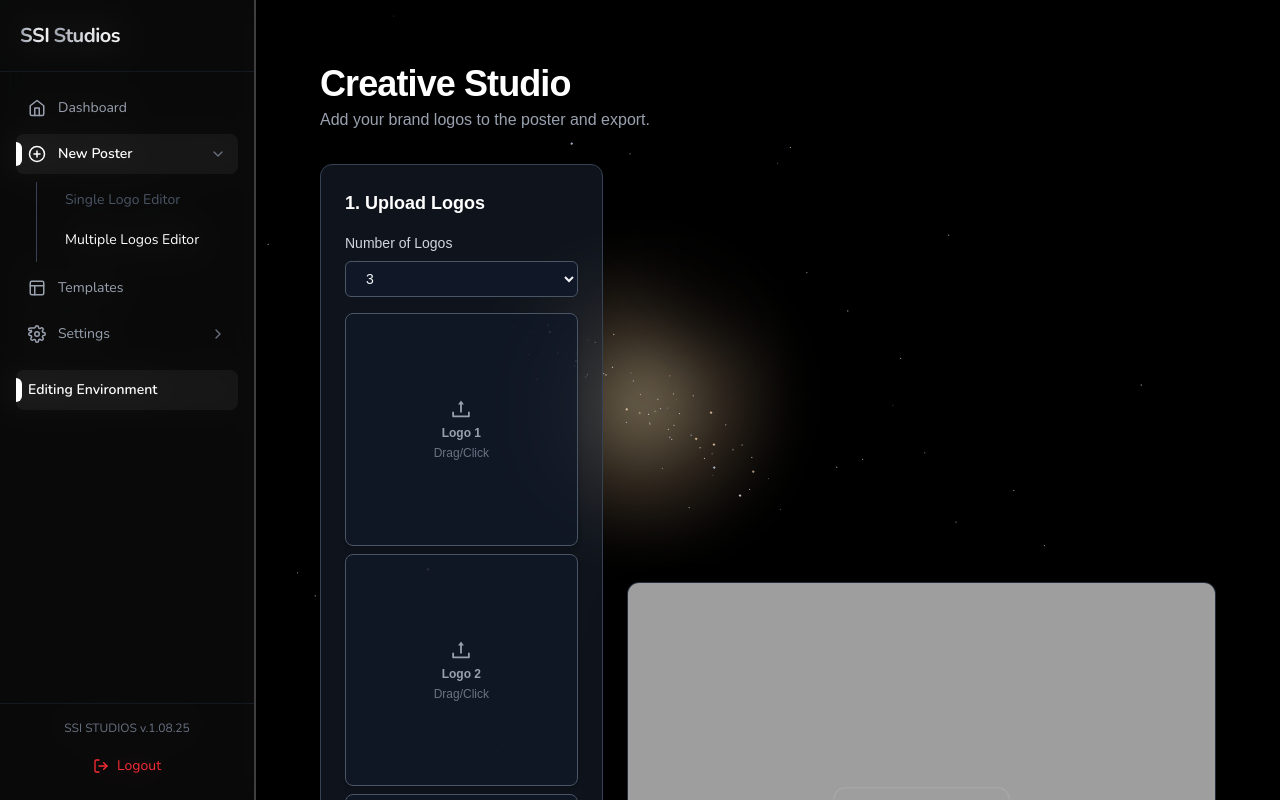
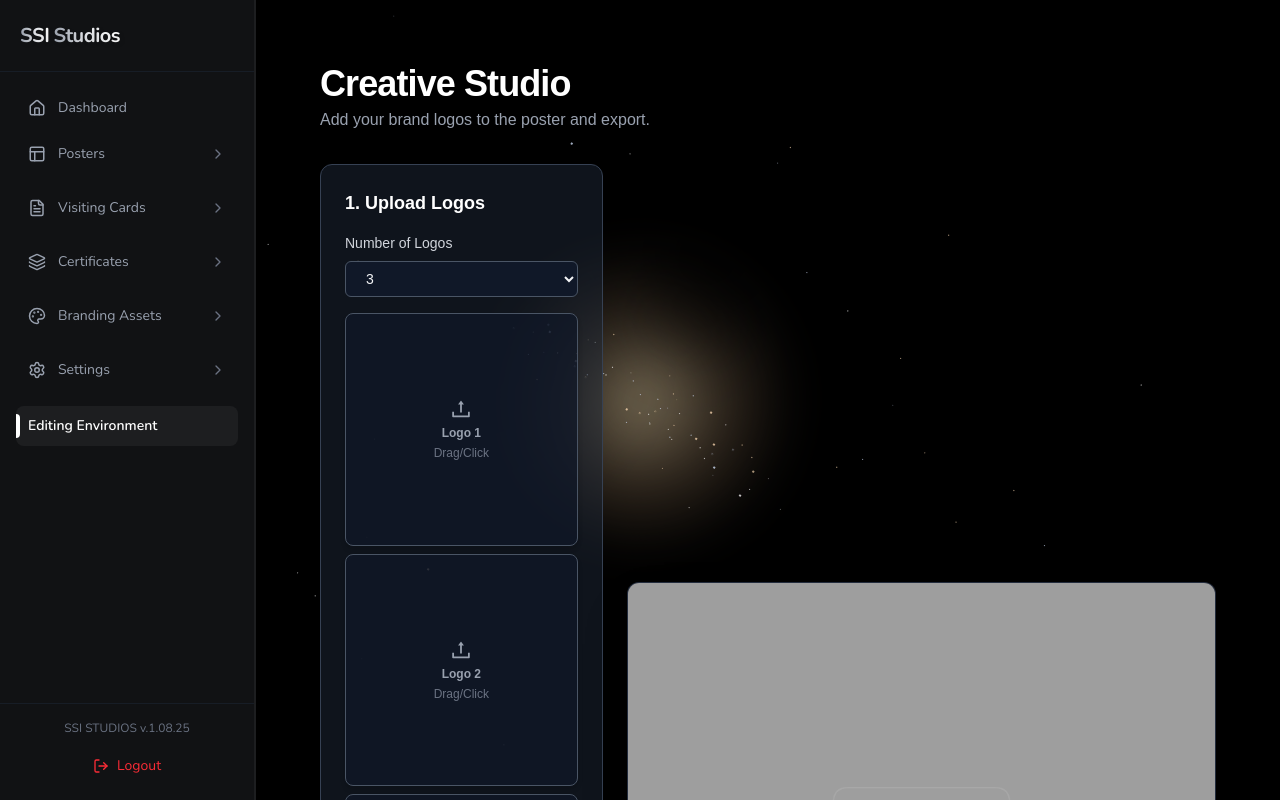
Before and after one commit to steeltroops-ai/ssistudios, a Next.js app: page /poster/new/multiple-logo/editor in a window 1280 px wide. Shown: the top 800 px of the page. Built offline with nearby package versions, Linux system fonts and the light colour scheme; sample sign-in values are in the browser's storage.

Commit message:
Update Sidebar.tsx

```diff
--- a/components/Sidebar.tsx
+++ b/components/Sidebar.tsx
@@ -2,145 +2,101 @@
 'use client'
 
 import { useState, useEffect } from 'react'
-import Logo from './Logo'
-import { useAuth } from '@/contexts/AuthContext'
 import { motion, AnimatePresence } from 'framer-motion'
+import Logo from './Logo' // Your Logo component
+// import { useAuth } from '@/contexts/AuthContext' // Assuming this is defined
 
-// --- SVG Icon Components (corrected CogIcon) ---
-function HomeIcon({ size = 18, className = "" }: { size?: number, className?: string }) {
-  return (
-    <svg xmlns="http://www.w3.org/2000/svg" width={size} height={size} viewBox="0 0 24 24" fill="none" stroke="currentColor" strokeWidth="2" strokeLinecap="round" strokeLinejoin="round" className={className}>
-      <path d="m3 9 9-7 9 7v11a2 2 0 0 1-2 2H5a2 2 0 0 1-2-2z"></path>
-      <polyline points="9 22 9 12 15 12 15 22"></polyline>
-    </svg>
-  );
-}
+// --- Lucide React Icons for Consistency ---
+import {
+  Home,
+  PlusCircle,
+  FileText,
+  Layers,
+  Palette,
+  Settings,
+  ChevronDown,
+  ChevronRight,
+  LogOut,
+  Menu,
+  X,
+  Layout,
+  User,
+  FolderOpen
+} from 'lucide-react'
 
-function PlusCircleIcon({ size = 18, className = "" }: { size?: number, className?: string }) {
-  return (
-    <svg xmlns="http://www.w3.org/2000/svg" width={size} height={size} viewBox="0 0 24 24" fill="none" stroke="currentColor" strokeWidth="2" strokeLinecap="round" strokeLinejoin="round" className={className}>
-      <circle cx="12" cy="12" r="10"></circle>
-      <line x1="12" y1="8" x2="12" y2="16"></line>
-      <line x1="8" y1="12" x2="16" y2="12"></line>
-    </svg>
-  );
-}
-
-function TemplateIcon({ size = 18, className = "" }: { size?: number, className?: string }) {
-  return (
-    <svg xmlns="http://www.w3.org/2000/svg" width={size} height={size} viewBox="0 0 24 24" fill="none" stroke="currentColor" strokeWidth="2" strokeLinecap="round" strokeLinejoin="round" className={className}>
-      <rect x="3" y="3" width="18" height="18" rx="2" ry="2"></rect>
-      <line x1="3" y1="9" x2="21" y2="9"></line>
-      <line x1="9" y1="21" x2="9" y2="9"></line>
-    </svg>
-  );
-}
-
-// *** CORRECTED COG ICON PATH DATA ***
-function CogIcon({ size = 18, className = "" }: { size?: number, className?: string }) {
-  return (
-    <svg xmlns="http://www.w3.org/2000/svg" width={size} height={size} viewBox="0 0 24 24" fill="none" stroke="currentColor" strokeWidth="2" strokeLinecap="round" strokeLinejoin="round" className={className}>
-      <circle cx="12" cy="12" r="3"></circle>
-      <path d="M19.4 15a1.65 1.65 0 0 0 .33 1.82l.06.06a2 2 0 0 1 0 2.83 2 2 0 0 1-2.83 0l-.06-.06a1.65 1.65 0 0 0-1.82-.33 1.65 1.65 0 0 0-1 1.51V21a2 2 0 0 1-2 2 2 2 0 0 1-2-2v-.09A1.65 1.65 0 0 0 9 19.4a1.65 1.65 0 0 0-1.82.33l-.06.06a2 2 0 0 1-2.83 0 2 2 0 0 1 0-2.83l.06-.06a1.65 1.65 0 0 0 .33-1.82 1.65 1.65 0 0 0-1.51-1H3a2 2 0 0 1-2-2 2 2 0 0 1 2-2h.09A1.65 1.65 0 0 0 4.6 9a1.65 1.65 0 0 0-.33-1.82l-.06-.06a2 2 0 0 1-2.83 0 2 2 0 0 1 0-2.83l.06-.06a1.65 1.65 0 0 0 1.82-.33H9a1.65 1.65 0 0 0 1-1.51V3a2 2 0 0 1 2-2 2 2 0 0 1 2 2v.09a1.65 1.65 0 0 0 1 1.51 1.65 1.65 0 0 0 1.82-.33l.06-.06a2 2 0 0 1 2.83 0 2 2 0 0 1 0 2.83l-.06.06a1.65 1.65 0 0 0-.33 1.82V9a1.65 1.65 0 0 0 1.51 1H21a2 2 0 0 1 2 2 2 2 0 0 1-2 2h-.09a1.65 1.65 0 0 0-1.51 1z"></path>
-    </svg>
-  );
-}
-
-function ChevronDownIcon({ size = 16, className = "" }: { size?: number, className?: string }) {
-  return (
-    <svg xmlns="http://www.w3.org/2000/svg" width={size} height={size} viewBox="0 0 24 24" fill="none" stroke="currentColor" strokeWidth="2" strokeLinecap="round" strokeLinejoin="round" className={className}>
-      <polyline points="6 9 12 15 18 9"></polyline>
-    </svg>
-  );
-}
-
-function ChevronRightIcon({ size = 16, className = "" }: { size?: number, className?: string }) {
-  return (
-    <svg xmlns="http://www.w3.org/2000/svg" width={size} height={size} viewBox="0 0 24 24" fill="none" stroke="currentColor" strokeWidth="2" strokeLinecap="round" strokeLinejoin="round" className={className}>
-      <polyline points="9 18 15 12 9 6"></polyline>
-    </svg>
-  );
-}
-
-function LogoutIcon({ size = 16, className = "" }: { size?: number, className?: string }) {
-  return (
-    <svg xmlns="http://www.w3.org/2000/svg" width={size} height={size} viewBox="0 0 24 24" fill="none" stroke="currentColor" strokeWidth="2" strokeLinecap="round" strokeLinejoin="round" className={className}>
-      <path d="M9 21H5a2 2 0 0 1-2-2V5a2 2 0 0 1 2-2h4"></path>
-      <polyline points="16 17 21 12 16 7"></polyline>
-      <line x1="21" y1="12" x2="9" y2="12"></line>
-    </svg>
-  );
-}
-
-function MenuAlt3Icon({ size = 20, className = "" }: { size?: number, className?: string }) {
-  return (
-    <svg xmlns="http://www.w3.org/2000/svg" width={size} height={size} viewBox="0 0 24 24" fill="none" stroke="currentColor" strokeWidth="2" strokeLinecap="round" strokeLinejoin="round" className={className}>
-      <line x1="4" y1="12" x2="20" y2="12"></line>
-      <line x1="4" y1="6" x2="20" y2="6"></line>
-      <line x1="4" y1="18" x2="20" y2="18"></line>
-    </svg>
-  );
-}
-
-function XIcon({ size = 20, className = "" }: { size?: number, className?: string }) {
-  return (
-    <svg xmlns="http://www.w3.org/2000/svg" width={size} height={size} viewBox="0 0 24 24" fill="none" stroke="currentColor" strokeWidth="2" strokeLinecap="round" strokeLinejoin="round" className={className}>
-      <line x1="18" y1="6" x2="6" y2="18"></line>
-      <line x1="6" y1="6" x2="18" y2="18"></line>
-    </svg>
-  );
-}
-// --- END: SVG Icon Components (corrected) ---
-
-// ... (rest of your Sidebar.tsx code remains the same)
-
+// --- Menu Data ---
 type MenuItem = {
   name: string
-  icon: React.ComponentType<{ size?: number; className?: string; }>
+  icon: React.ElementType
   path?: string
   children?: { name: string; path: string }[]
 }
 
 const menu: MenuItem[] = [
-  { name: 'Dashboard', icon: HomeIcon, path: '/dashboard' },
+  { name: 'Dashboard', icon: Home, path: '/dashboard' },
   {
-    name: 'New Poster',
-    icon: PlusCircleIcon,
+    name: 'Posters',
+    icon: Layout,
     children: [
-      { name: 'Single Logo Editor', path: '/poster/new/single-logo/editor' },
-      { name: 'Multiple Logos Editor', path: '/poster/new/multiple-logo/editor' },
+      { name: 'Upload Templates', path: '/posters/upload' },
+      { name: 'Single Logo Editor', path: '/posters/single-logo-editor' },
+      { name: 'Multiple Logos Editor', path: '/posters/multiple-logo-editor' },
     ],
   },
-  { name: 'Templates', icon: TemplateIcon, path: '/templates' },
+  {
+    name: 'Visiting Cards',
+    icon: FileText,
+    children: [
+      { name: 'Create New', path: '/visiting-cards/new' },
+      { name: 'Manage Templates', path: '/visiting-cards/manage' },
+    ],
+  },
+  {
+    name: 'Certificates',
+    icon: Layers,
+    children: [
+      { name: 'Certificate Generator', path: '/certificates/generator' },
+      { name: 'Saved Certificates', path: '/certificates/saved' },
+    ],
+  },
+  {
+    name: 'Branding Assets',
+    icon: Palette,
+    children: [
+      { name: 'Logo Library', path: '/branding/logo-library' },
+      { name: 'Fonts & Colors', path: '/branding/fonts-colors' },
+    ],
+  },
   {
     name: 'Settings',
-    icon: CogIcon,
+    icon: Settings,
     children: [
-      { name: 'Team', path: '/settings/team' },
-      { name: 'Access', path: '/settings/access' },
+      { name: 'Theme', path: '/settings/theme' },
+      { name: 'Profile & Preferences', path: '/settings/profile' },
     ],
   },
 ]
 
+// --- Sidebar Component (Updated Design & Functionality) ---
 type SidebarProps = {
   forceActive?: string;
-  isOpen: boolean; // Prop to control mobile sidebar visibility
-  toggleSidebar: () => void; // Prop to toggle mobile sidebar
+  isOpen: boolean;
+  toggleSidebar: () => void;
 }
 
 export default function Sidebar({ forceActive, isOpen, toggleSidebar }: SidebarProps) {
-  const { logout } = useAuth();
+  // const { logout } = useAuth(); // Assuming this is defined
+  const logout = () => { console.log("Logout function called"); }; // Mock logout for demonstration
+
   const [pathname, setPathname] = useState('');
   const [expanded, setExpanded] = useState<string[]>([])
 
-  // This useEffect manages body scroll when mobile sidebar is open/closed
   useEffect(() => {
     if (isOpen) {
       document.body.style.overflow = 'hidden';
     } else {
       document.body.style.overflow = '';
     }
-    // Cleanup function to reset overflow when component unmounts or isOpen changes
     return () => {
       document.body.style.overflow = '';
     };
@@ -194,21 +150,23 @@ export default function Sidebar({ forceActive, isOpen, toggleSidebar }: SidebarP
     pathname.includes('/poster/new/multiple-logo/editor')
 
   const SidebarContent = (
-    // This 'aside' element is the actual sidebar content.
-    // Its width defines the 'ml-64' used in parent components.
-    <aside className="w-64 h-screen bg-[#0b0b0b]/80 text-white flex flex-col justify-between backdrop-blur-lg font-nunito border-r-2 border-white/20">
-      <div>
-        <div className="p-5 h-[72px] border-b border-gray-800/50 sticky top-0 z-20 bg-transparent flex items-center justify-between">
+    // FIX: Main aside is now a flex container with a fixed footer
+    <aside className="w-64 h-screen bg-[#111214] text-white flex flex-col font-nunito border-r-2 border-white/5 shadow-xl">
+
+      {/* FIX: Header with Logo */}
+      <div className="p-5 h-[72px] border-b border-gray-800/50 flex items-center justify-between">
         <Logo />
       </div>
-        <nav className="px-4 py-4 overflow-y-auto max-h-[calc(100vh-140px)]">
+
+      {/* FIX: Navigation is now a scrollable container */}
+      <nav className="flex-1 px-4 py-4 overflow-y-auto">
         {menu.map((item) => {
           const Icon = item.icon
           const isOpenMenuItem = expanded.includes(item.name)
           const active = isParentActive(item)
-            const muted = false
 
           const isForcedActive = forceActive === item.name;
+          const muted = false;
 
           return (
             <div key={item.name} className="mb-1.5">
@@ -222,44 +180,36 @@ export default function Sidebar({ forceActive, isOpen, toggleSidebar }: SidebarP
                   } else {
                     if (item.path && item.path !== pathname) {
                       navigate(item.path)
-                        toggleSidebar() // Close mobile sidebar on navigation
+                      toggleSidebar()
                     }
                   }
                 }}
-                  className={`group flex items-center justify-between w-full px-3 py-2.5 rounded-lg transition-all duration-200 relative ${
-                    muted
-                      ? 'text-gray-500 cursor-not-allowed'
-                      : active
-                      ? 'bg-white/5 text-white font-semibold'
-                      : 'text-gray-400 hover:text-white hover:bg-white/5'
-                  } ${!muted && (isForcedActive ? 'cursor-default' : 'hover:scale-[1.02] active:scale-[0.98] cursor-pointer')}`}
+                className={`group flex items-center justify-between w-full px-3 py-2.5 rounded-lg transition-all duration-200 relative
+                  ${active ? 'text-white font-medium' : 'text-gray-400 hover:text-white'}
+                  hover:bg-white/5 active:scale-[0.98] cursor-pointer`}
                 type="button"
                 disabled={muted}
               >
-                  <div className={`absolute left-0 top-1/2 -translate-y-1/2 h-6 w-1.5 bg-white rounded-r-full transition-opacity duration-300 ${active ? 'opacity-100' : 'opacity-0'}`}></div>
+                <div className={`absolute left-0 top-1/2 -translate-y-1/2 h-6 w-1 rounded-r-full transition-opacity duration-300 ${active ? 'opacity-100 bg-white shadow-glow' : 'opacity-0'}`}></div>
                 <div className="flex items-center gap-3">
-                    <Icon size={18} />
+                  <Icon size={18} className={`transition-colors ${active ? 'text-white' : 'text-gray-400 group-hover:text-white'}`} />
                   <span className="text-sm">{item.name}</span>
                 </div>
-                  {item.children &&
-                    (isOpenMenuItem ? (
-                      <ChevronDownIcon
-                        size={16}
-                        className={muted ? 'text-gray-600' : 'text-gray-500 group-hover:text-gray-300'}
-                      />
+                {item.children && (
+                  isOpenMenuItem ? (
+                    <ChevronDown size={16} className={`text-gray-500 group-hover:text-gray-300 transition-transform duration-200 ${isOpenMenuItem ? 'rotate-180' : ''}`} />
                   ) : (
-                      <ChevronRightIcon
-                        size={16}
-                        className={muted ? 'text-gray-600' : 'text-gray-500 group-hover:text-gray-300'}
-                      />
-                    ))}
+                    <ChevronRight size={16} className={`text-gray-500 group-hover:text-gray-300 transition-transform duration-200 ${isOpenMenuItem ? 'rotate-180' : ''}`} />
+                  )
+                )}
               </button>
 
               {item.children && (
-                  <div
-                    className={`ml-5 border-l border-gray-700 pl-4 overflow-hidden transition-all duration-300 ease-in-out mt-2 ${
-                      isOpenMenuItem ? 'max-h-40 opacity-100' : 'max-h-0 opacity-0'
-                    }`}
+                <motion.div
+                  initial={false}
+                  animate={{ height: isOpenMenuItem ? 'auto' : 0, opacity: isOpenMenuItem ? 1 : 0 }}
+                  transition={{ type: "spring", stiffness: 300, damping: 30, duration: 0.3 }}
+                  className="ml-5 border-l border-gray-700 pl-4 overflow-hidden mt-2"
                 >
                   {item.children.map((child) => {
                     const childIsActive = isChildActive(child.path)
@@ -272,16 +222,12 @@ export default function Sidebar({ forceActive, isOpen, toggleSidebar }: SidebarP
                           if (childMuted) return;
                           if (child.path !== pathname) {
                             navigate(child.path)
-                              toggleSidebar() // Close mobile sidebar on navigation
+                            toggleSidebar()
                           }
                         }}
-                          className={`block w-full text-left px-3 py-2 text-sm rounded-md transition-all duration-200 mb-1 ${
-                            childMuted
-                              ? 'text-gray-600 cursor-not-allowed'
-                              : childIsActive
-                              ? 'text-white font-medium'
-                              : 'text-gray-400 hover:text-white'
-                          } ${!childMuted && 'hover:scale-[1.02] active:scale-[0.98] cursor-pointer'}`}
+                        className={`block w-full text-left px-3 py-2 text-sm rounded-md transition-colors duration-200 mb-1
+                          ${childMuted ? 'text-gray-600 cursor-not-allowed' : childIsActive ? 'text-white font-medium' : 'text-gray-400 hover:text-white'}
+                          ${!childMuted && 'hover:bg-white/5 active:scale-[0.98] cursor-pointer'}`}
                         type="button"
                         disabled={childMuted}
                       >
@@ -289,7 +235,7 @@ export default function Sidebar({ forceActive, isOpen, toggleSidebar }: SidebarP
                       </button>
                     )
                   })}
-                  </div>
+                </motion.div>
               )}
             </div>
           )
@@ -297,14 +243,14 @@ export default function Sidebar({ forceActive, isOpen, toggleSidebar }: SidebarP
 
         {isEditingEnvironment && (
           <div className="relative group flex items-center justify-between w-full px-3 py-2.5 rounded-lg bg-white/5 text-white font-semibold mt-2">
-               <div className="absolute left-0 top-1/2 -translate-y-1/2 h-6 w-1.5 bg-white rounded-r-full"></div>
+             <div className="absolute left-0 top-1/2 -translate-y-1/2 h-6 w-1 rounded-r-full bg-white"></div>
             <span className="text-sm">Editing Environment</span>
           </div>
         )}
       </nav>
-      </div>
 
-      <div className="flex-shrink-0 p-4 border-t border-gray-800/50 bg-transparent w-full">
+      {/* FIX: Fixed Footer */}
+      <div className="flex-shrink-0 p-4 border-t border-gray-800/50 w-full">
         <div className="text-gray-500 text-xs mb-3 text-center select-none">
           SSI STUDIOS v.1.08.25
         </div>
@@ -313,7 +259,7 @@ export default function Sidebar({ forceActive, isOpen, toggleSidebar }: SidebarP
           className="flex items-center justify-center gap-2 text-sm text-red-500 hover:text-red-400 transition-colors w-full py-2 rounded-lg hover:bg-red-500/10 cursor-pointer"
           type="button"
         >
-          <LogoutIcon size={16} />
+          <LogOut size={16} />
           Logout
         </button>
       </div>
@@ -327,7 +273,6 @@ export default function Sidebar({ forceActive, isOpen, toggleSidebar }: SidebarP
       <link href="https://fonts.googleapis.com/css2?family=Nunito:wght@400;600;700&display=swap" rel="stylesheet" />
 
       {/* Mobile hamburger button */}
-      {/* Added Framer Motion for entrance animation */}
       <motion.div
         className="lg:hidden fixed top-4 right-4 z-50"
         initial={{ opacity: 0, x: 50 }}
@@ -336,14 +281,13 @@ export default function Sidebar({ forceActive, isOpen, toggleSidebar }: SidebarP
       >
         <button
           onClick={toggleSidebar}
-    className="w-10 h-10 flex items-center justify-center bg-[#111214]/80 rounded-full border border-gray-800/50 text-white hover:bg-[#1a1b1f] transition backdrop-blur-md shadow-md"
+          className="w-10 h-10 flex items-center justify-center bg-[#1a1b1f] rounded-full border border-gray-800/50 text-white hover:bg-[#2a2b2f] transition backdrop-blur-md shadow-md"
           type="button"
           aria-label={isOpen ? "Close menu" : "Open menu"}
         >
-    {isOpen ? <XIcon size={24} /> : <MenuAlt3Icon size={24} />}
+          {isOpen ? <X size={24} /> : <Menu size={24} />}
         </button>
       </motion.div>
-
 
       {/* Desktop Sidebar (visible on lg screens and up) */}
       <div className="hidden lg:block fixed top-0 left-0 h-screen z-30">
@@ -351,14 +295,14 @@ export default function Sidebar({ forceActive, isOpen, toggleSidebar }: SidebarP
       </div>
 
       {/* Mobile Sidebar Container (for animation and overlay) */}
-      <AnimatePresence> {/* Required for exit animations */}
-        {isOpen && ( // Render only when open for exit animation
+      <AnimatePresence>
+        {isOpen && (
           <motion.div
-            initial={{ opacity: 0 }} // Start overlay faded
-            animate={{ opacity: 1 }} // Fade in
-            exit={{ opacity: 0 }}   // Fade out
-            transition={{ duration: 0.3 }} // Smooth fade for overlay
-            className="fixed inset-0 z-40 lg:hidden" // Removed 'visible'/'invisible' as Framer Motion handles it
+            initial={{ opacity: 0 }}
+            animate={{ opacity: 1 }}
+            exit={{ opacity: 0 }}
+            transition={{ duration: 0.3 }}
+            className="fixed inset-0 z-40 lg:hidden"
             aria-hidden={!isOpen}
           >
             {/* Backdrop */}
@@ -367,18 +311,17 @@ export default function Sidebar({ forceActive, isOpen, toggleSidebar }: SidebarP
               onClick={toggleSidebar}
               aria-label="Close sidebar overlay"
             />
-
             {/* Sidebar Panel */}
             <motion.div
-              initial={{ x: '-100%' }} // Start completely off-screen to the left
-              animate={{ x: '0%' }}    // Slide in
-              exit={{ x: '-100%' }}    // Slide out
+              initial={{ x: '-100%' }}
+              animate={{ x: '0%' }}
+              exit={{ x: '-100%' }}
               transition={{
-                type: "spring", // Use a spring animation for a natural bounce
+                type: "spring",
                 stiffness: 200,
                 damping: 25
               }}
-              className="relative w-64 h-full" // Removed 'transform transition-transform' as Framer Motion handles it
+              className="relative w-64 h-full"
             >
               {SidebarContent}
             </motion.div>
@@ -390,6 +333,9 @@ export default function Sidebar({ forceActive, isOpen, toggleSidebar }: SidebarP
         .font-nunito {
           font-family: 'Nunito', sans-serif;
         }
+        .shadow-glow {
+          box-shadow: 0 0 10px rgba(255, 255, 255, 0.4);
+        }
       `}</style>
     </>
   )
```
Lines whose indentation alone changed are shown as unchanged.
